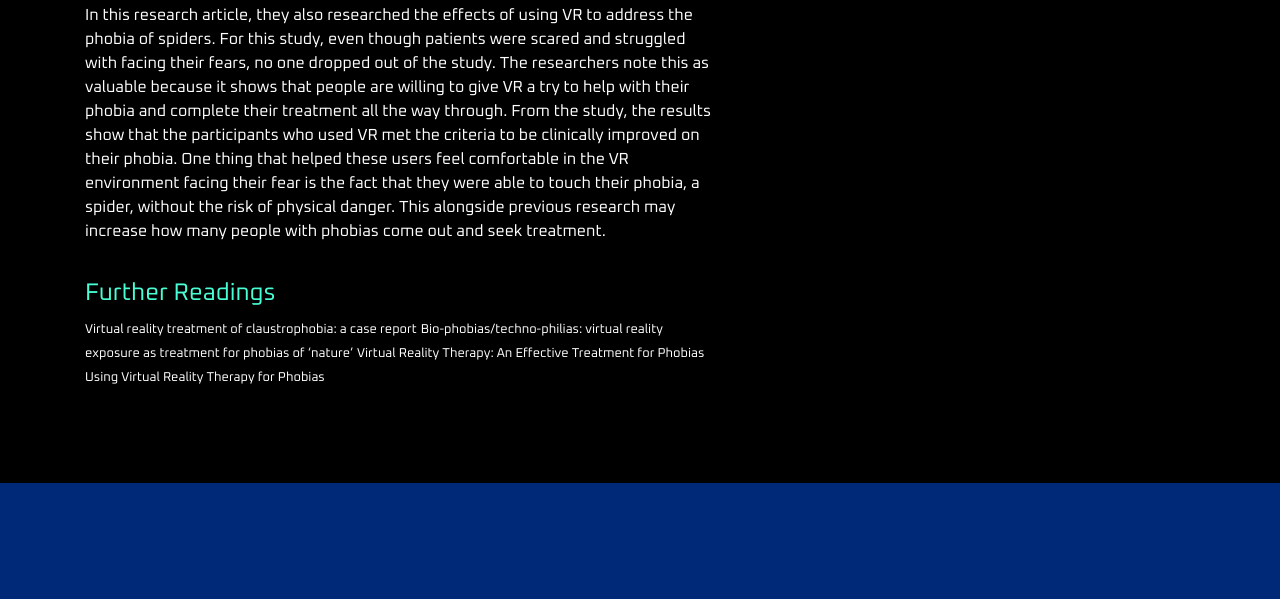
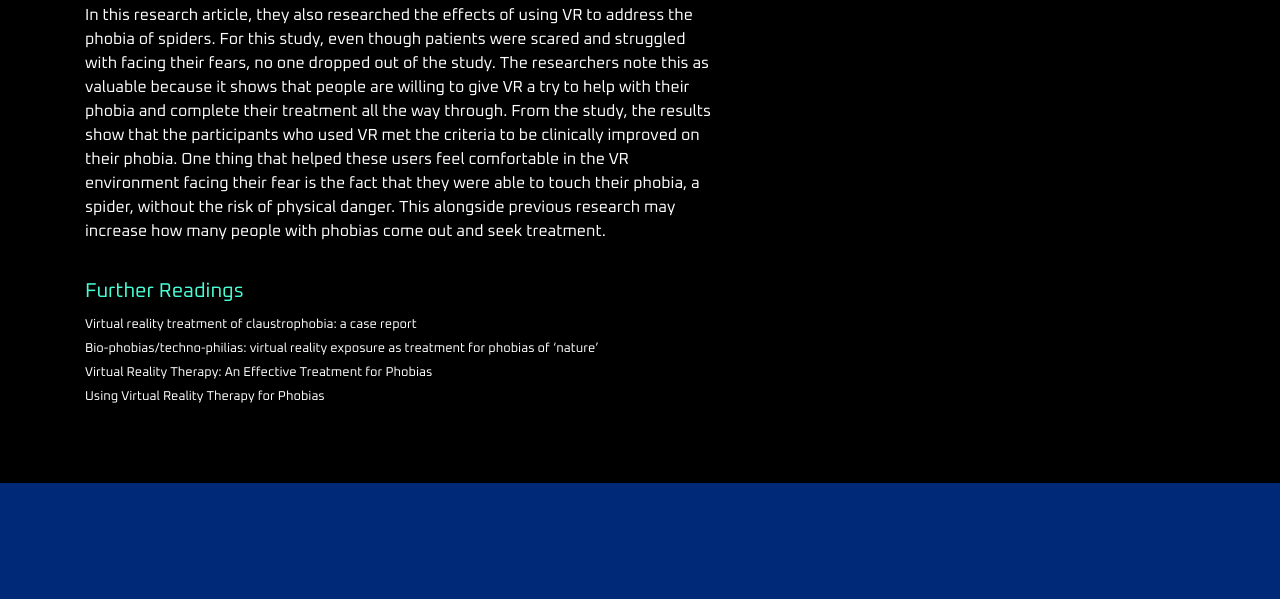
Before and after one commit to akdurrani/Valiant, a plain HTML site: page index.html in a window 1280 px wide. Shown: the part 2267-2866 px from the top of the page. Drawn offline with nearby package versions, Linux system fonts and the light colour scheme.

Commit message:
animation

```diff
--- a/index.html
+++ b/index.html
@@ -127,11 +127,14 @@
                                         that they were able to touch their phobia, a spider, without the risk of physical danger. This
                                         alongside previous research may increase how many people with phobias come out and seek treatment.</p>
                                     <article class="further-reading">
-                                        <h4>Further Readings</h4>
+                                        <h5>Further Readings</h5>
                                         <small><a href="https://www.sciencedirect.com/science/article/pii/S0005796797100067">Virtual reality treatment of claustrophobia: a case report</a></small>
+                                        <br>
                                         <small><a href="https://www.ncbi.nlm.nih.gov/pubmed/12919450">Bio-phobias/techno-philias: virtual reality exposure as treatment for phobias of ‘nature’</a></small>
+                                        <br>
                                         <small><a href="https://books.google.com/books?hl=en&lr=&id=0-Nzrj_DWL4C&oi=fnd&pg=PA112&dq=vr+treatment+for+phobias&ots=Sj2wfo7eMX&sig=roEAe2R7wsvwjA5Hcpr7wrLVVe0#v=onepage&q=vr%20treatment%20for%20phobias&f=false">
                                             Virtual Reality Therapy: An Effective Treatment for Phobias</a></small>
+                                        <br>
                                         <small><a href="https://centerforanxietydisorders.com/virtual-reality-therapy-for-phobias/">Using Virtual Reality Therapy for Phobias</a></small>
                                     </article>
                                 </div>
```
